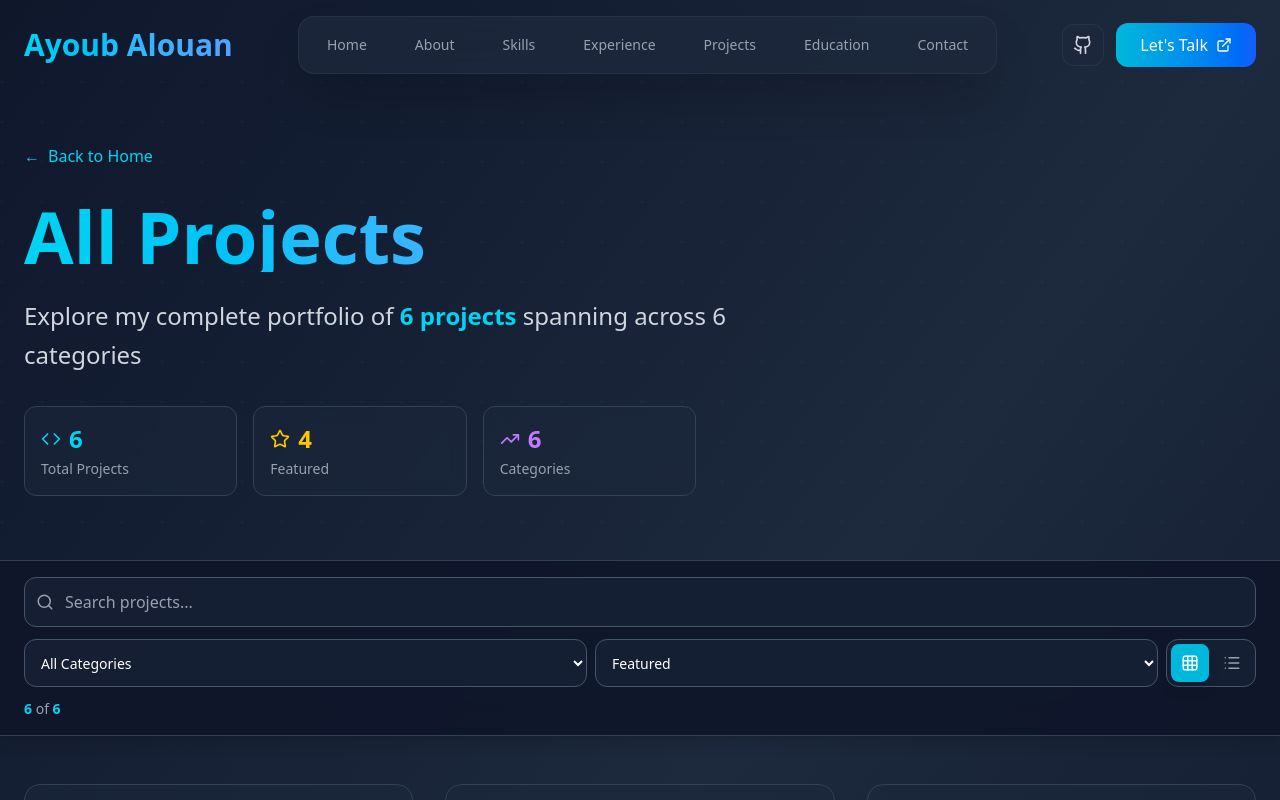
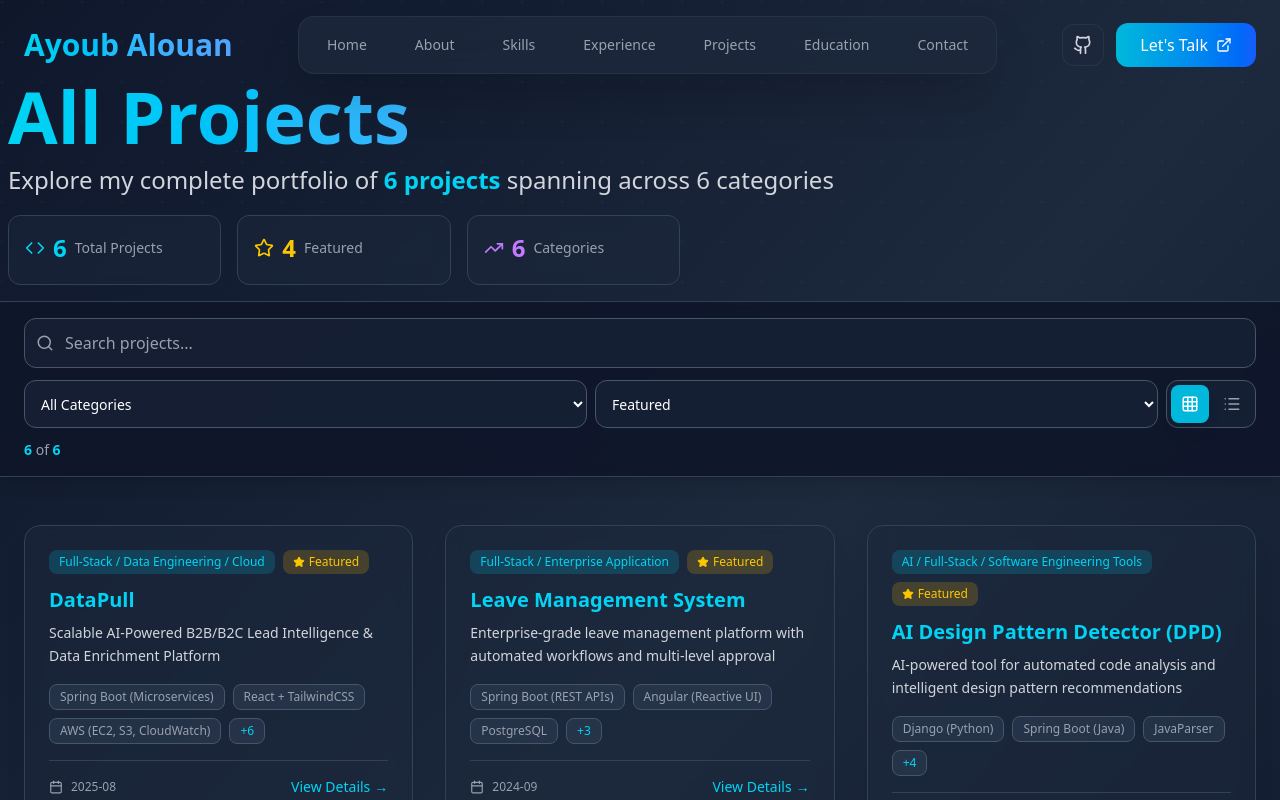
Before and after one commit to ALOUAN01/portfolio, a React (Vite) app: page /projects in a window 1280 px wide. Shown: the top 800 px of the page. Built offline with nearby package versions, Linux system fonts and the light colour scheme.

Commit message:
commit last pr

```diff
--- a/src/data/projects.js
+++ b/src/data/projects.js
@@ -293,7 +293,7 @@ export const getProjectById = (id) => {
 };
 
 export const getProjectImpo = () => {
-  const importantIds = [1, 2, 3];
+  const importantIds = [1, 2, 4];
   return projects.filter((project) => importantIds.includes(project.id));
 };
 
--- a/src/pages/project.jsx
+++ b/src/pages/project.jsx
@@ -69,43 +69,36 @@ export default function AllProjects() {
 
   const stats = {
     total: mockProjects.length,
-    featured: mockProjects.filter(p => p.featured).length,
+    featured: mockProjects.filter((p) => p.featured).length,
     categories: categories.length - 1,
   };
 
   return (
     <div className="min-h-screen bg-gradient-to-br from-slate-900 via-slate-800 to-slate-900 text-white">
       <Navbar />
-
-      {/* IMPORTANT: Padding top pour compenser la navbar fixe */}
-      <div className="pt-20"></div>
-
       {/* Hero Section */}
-      <div className="relative border-b border-slate-700 overflow-hidden">
+      <div className="relative border-b border-slate-700 overflow-hidden ">
         {/* Background Pattern */}
         <div className="absolute inset-0 opacity-5">
-          <div className="absolute inset-0" style={{
-            backgroundImage: `radial-gradient(circle at 2px 2px, cyan 1px, transparent 0)`,
-            backgroundSize: '40px 40px'
-          }}></div>
+          <div
+            className="absolute inset-0"
+            style={{
+              backgroundImage: `radial-gradient(circle at 2px 2px, cyan 1px, transparent 0)`,
+              backgroundSize: "40px 40px",
+            }}
+          ></div>
         </div>
 
-        <div className="relative max-w-7xl mx-auto px-4 sm:px-6 py-12 sm:py-16">
-          <button
-            onClick={() => navigate("/")}
-            className="text-cyan-400 hover:text-cyan-300 transition-colors mb-6 sm:mb-8 inline-flex items-center gap-2 group text-sm sm:text-base"
-          >
-            <span className="transform group-hover:-translate-x-1 transition-transform">←</span>
-            Back to Home
-          </button>
-
-          <div className="mb-6 sm:mb-8">
-            <h1 className="text-4xl sm:text-5xl md:text-7xl font-bold mb-4 sm:mb-6 bg-gradient-to-r from-cyan-400 via-blue-400 to-purple-400 bg-clip-text text-transparent">
+        <div className="relative max-w-7xl mx-auto px-2 sm:px-2 py-2 sm:py-4 mt-16">
+          <div className="mb-4 sm:mb-4">
+            <h1 className="text-4xl sm:text-5xl md:text-7xl font-bold mb-2 sm:mb-2 bg-gradient-to-r from-cyan-400 via-blue-400 to-purple-400 bg-clip-text text-transparent">
               All Projects
             </h1>
-            <p className="text-lg sm:text-xl md:text-2xl text-gray-300 max-w-3xl leading-relaxed">
+            <p className="text-lg sm:text-xl md:text-2xl text-gray-300 max-w-4xl leading-relaxed">
               Explore my complete portfolio of{" "}
-              <span className="text-cyan-400 font-semibold">{stats.total} projects</span>{" "}
+              <span className="text-cyan-400 font-semibold">
+                {stats.total} projects
+              </span>{" "}
               spanning across {stats.categories} categories
             </p>
           </div>
@@ -115,34 +108,47 @@ export default function AllProjects() {
             <div className="bg-slate-800/50 backdrop-blur-sm rounded-xl p-3 sm:p-4 border border-slate-700">
               <div className="flex items-center gap-2 text-cyan-400 mb-1">
                 <Code size={16} className="sm:w-5 sm:h-5" />
-                <span className="text-xl sm:text-2xl font-bold">{stats.total}</span>
+                <span className="text-xl sm:text-2xl font-bold">
+                  {stats.total}
+                </span>
+                <p className="text-xs sm:text-sm text-gray-400">
+                  Total Projects
+                </p>
               </div>
-              <p className="text-xs sm:text-sm text-gray-400">Total Projects</p>
             </div>
             <div className="bg-slate-800/50 backdrop-blur-sm rounded-xl p-3 sm:p-4 border border-slate-700">
               <div className="flex items-center gap-2 text-yellow-400 mb-1">
                 <Star size={16} className="sm:w-5 sm:h-5" />
-                <span className="text-xl sm:text-2xl font-bold">{stats.featured}</span>
+                <span className="text-xl sm:text-2xl font-bold">
+                  {stats.featured}
+                </span>
+                <p className="text-xs sm:text-sm text-gray-400">Featured</p>
               </div>
-              <p className="text-xs sm:text-sm text-gray-400">Featured</p>
+
             </div>
             <div className="bg-slate-800/50 backdrop-blur-sm rounded-xl p-3 sm:p-4 border border-slate-700">
               <div className="flex items-center gap-2 text-purple-400 mb-1">
                 <TrendingUp size={16} className="sm:w-5 sm:h-5" />
-                <span className="text-xl sm:text-2xl font-bold">{stats.categories}</span>
+                <span className="text-xl sm:text-2xl font-bold">
+                  {stats.categories}
+                </span>
+                <p className="text-xs sm:text-sm text-gray-400">Categories</p>
               </div>
-              <p className="text-xs sm:text-sm text-gray-400">Categories</p>
+
             </div>
           </div>
         </div>
       </div>
 
       {/* Filters Section - Sticky - Mobile Optimized */}
-      <div className="sticky top-16 sm:top-20 z-200 border-b border-slate-700 bg-slate-900/95 backdrop-blur-lg shadow-lg">
+      <div className=" top-16 sm:top-20 z-20 border-b border-slate-700 bg-slate-900/95 backdrop-blur-lg shadow-lg">
         <div className="max-w-7xl mx-auto px-2 sm:px-6 py-2 sm:py-4">
           {/* Search Bar - Full width on mobile */}
           <div className="relative mb-3">
-            <Search className="absolute left-3 top-1/2 -translate-y-1/2 text-gray-400 pointer-events-none" size={18} />
+            <Search
+              className="absolute left-3 top-1/2 -translate-y-1/2 text-gray-400 pointer-events-none"
+              size={18}
+            />
             <input
               type="text"
               placeholder="Search projects..."
@@ -208,8 +214,13 @@ export default function AllProjects() {
           {/* Results Count */}
           <div className="mt-3 flex items-center justify-between text-xs sm:text-sm">
             <span className="text-gray-400">
-              <span className="text-cyan-400 font-semibold">{filteredProjects.length}</span> of{" "}
-              <span className="text-cyan-400 font-semibold">{mockProjects.length}</span>
+              <span className="text-cyan-400 font-semibold">
+                {filteredProjects.length}
+              </span>{" "}
+              of{" "}
+              <span className="text-cyan-400 font-semibold">
+                {mockProjects.length}
+              </span>
             </span>
             {searchTerm && (
               <button
@@ -228,7 +239,9 @@ export default function AllProjects() {
         {filteredProjects.length === 0 ? (
           <div className="text-center py-12 sm:py-20">
             <div className="text-4xl sm:text-6xl mb-4">🔍</div>
-            <h3 className="text-xl sm:text-2xl font-bold mb-2">No projects found</h3>
+            <h3 className="text-xl sm:text-2xl font-bold mb-2">
+              No projects found
+            </h3>
             <p className="text-gray-400 mb-6 text-sm sm:text-base">
               Try adjusting your search or filter criteria
             </p>
@@ -251,7 +264,7 @@ export default function AllProjects() {
                 className="group bg-slate-800/50 backdrop-blur-sm rounded-2xl overflow-hidden border border-slate-700 hover:border-cyan-400/50 transition-all hover:transform hover:scale-105 cursor-pointer shadow-xl hover:shadow-2xl hover:shadow-cyan-500/20"
                 onClick={() => navigate(`/project/${project.id}`)}
                 style={{
-                  animation: `fadeInUp 0.5s ease-out ${idx * 0.1}s both`
+                  animation: `fadeInUp 0.5s ease-out ${idx * 0.1}s both`,
                 }}
               >
                 {/* Content */}
@@ -301,7 +314,9 @@ export default function AllProjects() {
                     </div>
                     <span className="text-cyan-400 text-sm flex items-center gap-1 group-hover:gap-2 transition-all font-medium">
                       View Details
-                      <span className="group-hover:translate-x-1 transition-transform">→</span>
+                      <span className="group-hover:translate-x-1 transition-transform">
+                        →
+                      </span>
                     </span>
                   </div>
                 </div>
@@ -317,7 +332,7 @@ export default function AllProjects() {
                 className="group bg-slate-800/50 backdrop-blur-sm rounded-2xl border border-slate-700 hover:border-cyan-400/50 transition-all cursor-pointer overflow-hidden shadow-xl hover:shadow-2xl hover:shadow-cyan-500/20"
                 onClick={() => navigate(`/project/${project.id}`)}
                 style={{
-                  animation: `fadeInUp 0.5s ease-out ${idx * 0.1}s both`
+                  animation: `fadeInUp 0.5s ease-out ${idx * 0.1}s both`,
                 }}
               >
                 <div className="flex flex-col p-4 sm:p-6 md:p-8">
@@ -349,7 +364,10 @@ export default function AllProjects() {
                     {/* Highlights */}
                     <ul className="space-y-2 mb-4 sm:mb-6">
                       {project.highlights.slice(0, 3).map((highlight, i) => (
-                        <li key={i} className="flex items-start gap-2 text-sm text-gray-400">
+                        <li
+                          key={i}
+                          className="flex items-start gap-2 text-sm text-gray-400"
+                        >
                           <span className="text-cyan-400 mt-1">✓</span>
                           <span>{highlight}</span>
                         </li>
@@ -406,7 +424,10 @@ export default function AllProjects() {
           className="fixed bottom-6 right-6 sm:bottom-8 sm:right-8 p-3 sm:p-4 bg-cyan-500 hover:bg-cyan-600 text-white rounded-full shadow-lg hover:shadow-xl transition-all hover:scale-110 z-50 group"
           aria-label="Scroll to top"
         >
-          <ArrowUp size={20} className="sm:w-6 sm:h-6 group-hover:-translate-y-1 transition-transform" />
+          <ArrowUp
+            size={20}
+            className="sm:w-6 sm:h-6 group-hover:-translate-y-1 transition-transform"
+          />
         </button>
       )}
 
```
